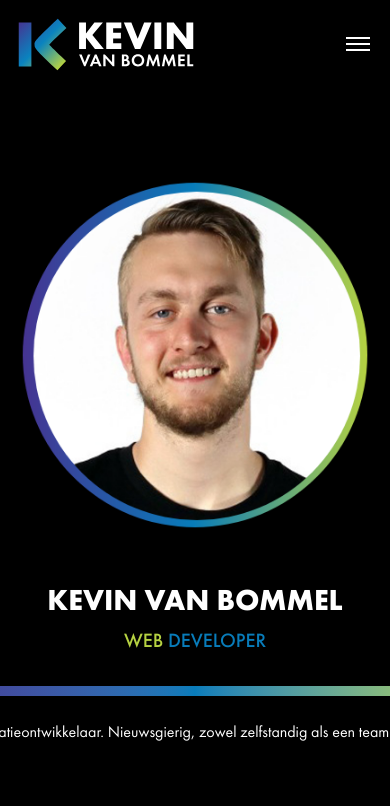
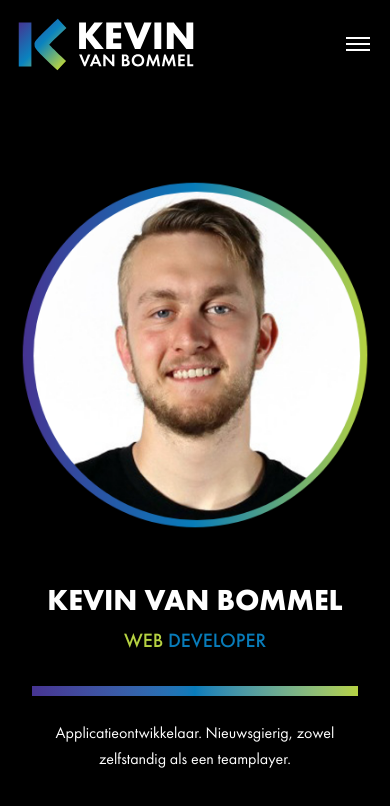
Before and after one commit to Kevayy/portfolio, a Next.js app: page / in a window 390 px wide. Shown: the top 806 px of the page. Built offline with nearby package versions, Linux system fonts and the light colour scheme.

Commit message:
Make Hero responsive

```diff
--- a/components/Hero.tsx
+++ b/components/Hero.tsx
@@ -2,7 +2,7 @@ import Image from "next/image";
 
 export const Hero = () => {
   return (
-    <div className="relative w-full flex flex-col-reverse items-center justify-center min-h-[80vh] px-4 py-12 lg:flex-row lg:justify-start lg:items-center lg:px-0 overflow-hidden">
+    <div className="relative w-full flex flex-col-reverse justify-center min-h-[80vh] px-4 py-12 lg:flex-row lg:justify-start lg:items-center lg:px-0 overflow-hidden">
       <div className="flex flex-col justify-center items-center lg:items-start text-center lg:text-left p-4 rounded-xl lg:ml-10 ">
         <h1 className="font-bold text-3xl sm:text-4xl md:text-5xl lg:text-8xl text-white drop-shadow uppercase">
           Kevin van Bommel
@@ -10,8 +10,7 @@ export const Hero = () => {
         <p className="text-xl sm:text-2xl md:text-4xl lg:text-6xl font-medium mt-2 uppercase">
           <span className="text-green">Web</span> <span className="text-blue">Developer</span>
         </p>
-        <div className="w-[564px] h-2.5 mt-8 bg-linear-90 from-violet via-blue to-green" />
-        <p className="mt-6 sm:mt-8 lg:mt-12 font-light text-base sm:text-lg md:text-xl lg:text-2xl text-white">
+        <div className="mt-8 h-2.5 bg-linear-90 from-violet via-blue to-green self-center lg:self-start shrink-0 grow-0 basis-auto w-96 sm:w-64 md:w-80 lg:w-[564px] max-w-full" />        <p className="mt-6 lg:mt-10 font-light text-white leading-relaxed text-base sm:text-lg md:text-xl lg:text-2xl break-words">
           Applicatieontwikkelaar. Nieuwsgierig, zowel zelfstandig als een teamplayer.
         </p>
       </div>
```
